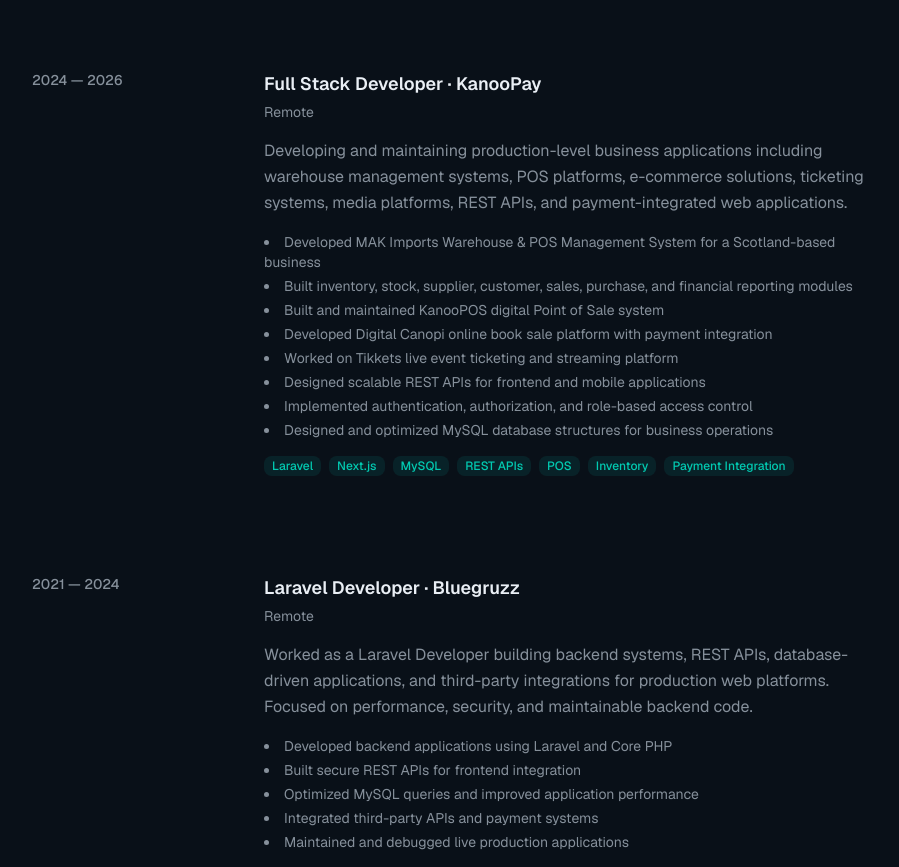
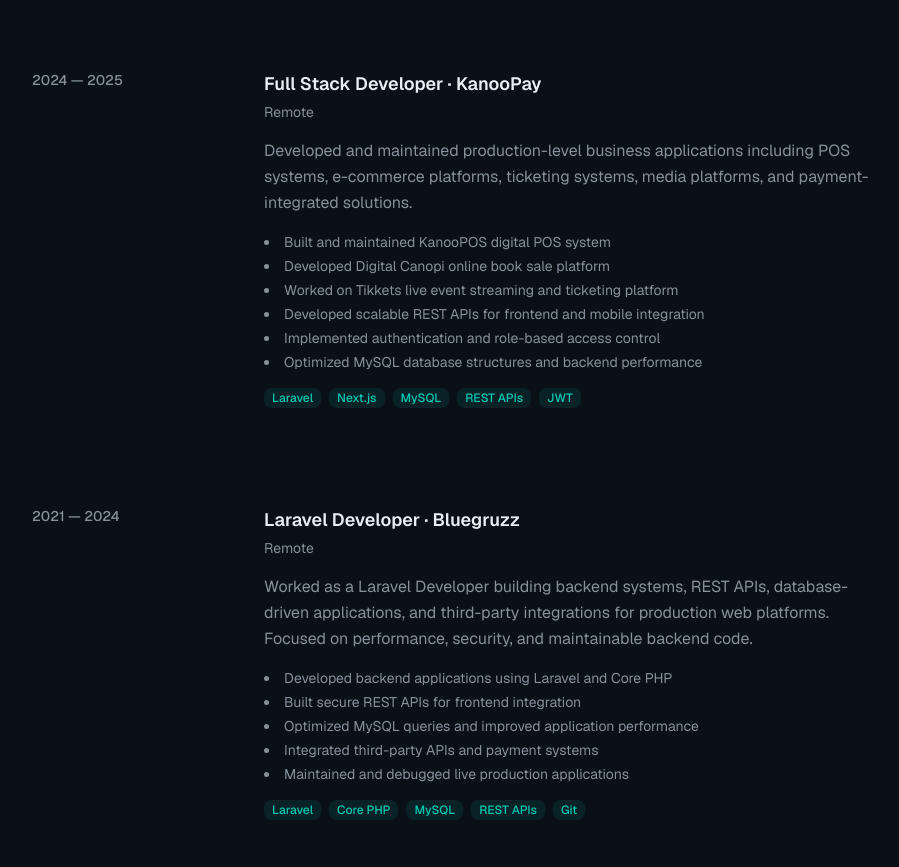
Before and after one commit to danishawangithub/Portfolio, a Next.js app: page / in a window 1280 px wide. Shown: the part 2140-3007 px from the top of the page, without its empty margins (185-1084 px from the left). Built offline with nearby package versions, Linux system fonts and the light colour scheme.

Commit message:
Update experience.tsx

```diff
--- a/components/experience.tsx
+++ b/components/experience.tsx
@@ -35,26 +35,32 @@ const experiences = [
 
     link: "#",
   },
-
   {
-    period: "2024 — 2026",
+    period: "2024 — 2025",
     title: "Full Stack Developer",
     company: "KanooPay",
     location: "Remote",
     description:
-      "Developing and maintaining production-level business applications including warehouse management systems, POS platforms, e-commerce solutions, ticketing systems, media platforms, REST APIs, and payment-integrated web applications.",
+      "Developed and maintained production-level business applications including POS systems, e-commerce platforms, ticketing systems, media platforms, and payment-integrated solutions.",
+
     achievements: [
-      "Developed MAK Imports Warehouse & POS Management System for a Scotland-based business",
-      "Built inventory, stock, supplier, customer, sales, purchase, and financial reporting modules",
-      "Built and maintained KanooPOS digital Point of Sale system",
-      "Developed Digital Canopi online book sale platform with payment integration",
-      "Worked on Tikkets live event ticketing and streaming platform",
-      "Designed scalable REST APIs for frontend and mobile applications",
-      "Implemented authentication, authorization, and role-based access control",
-      "Designed and optimized MySQL database structures for business operations",
+      "Built and maintained KanooPOS digital POS system",
+      "Developed Digital Canopi online book sale platform",
+      "Worked on Tikkets live event streaming and ticketing platform",
+      "Developed scalable REST APIs for frontend and mobile integration",
+      "Implemented authentication and role-based access control",
+      "Optimized MySQL database structures and backend performance",
     ],
-    skills: ["Laravel", "Next.js", "MySQL", "REST APIs", "POS", "Inventory", "Payment Integration"],
-    link: "https://hub.bwwarehouse.co.uk/",
+
+    skills: [
+      "Laravel",
+      "Next.js",
+      "MySQL",
+      "REST APIs",
+      "JWT",
+    ],
+
+    link: "https://kanoopos.com/",
   },
   {
     period: "2021 — 2024",
```
